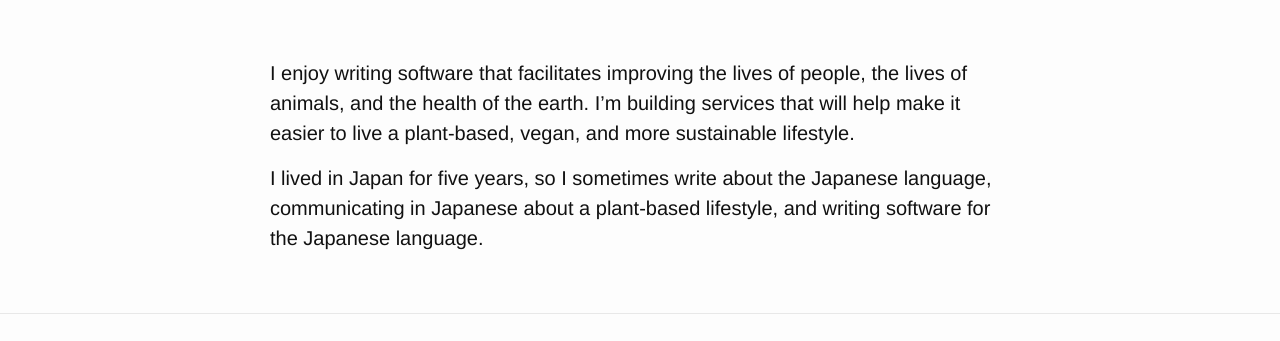
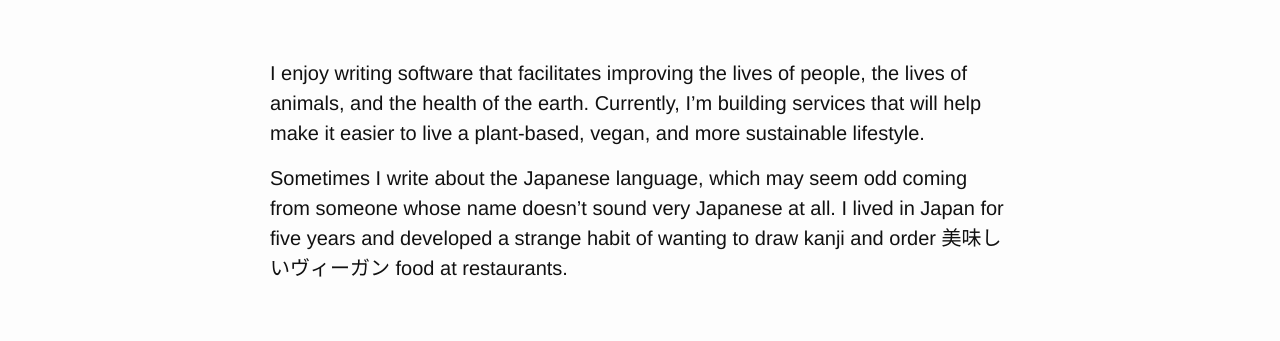
Before and after one commit to michaelvobrien/michaelvobrien.github.io, a plain HTML site: page index.html in a window 1280 px wide. Shown: the part 64-405 px from the top of the page. Drawn offline with Linux system fonts and the light colour scheme.

Commit message:
Update bio and main

```diff
--- a/index.html
+++ b/index.html
@@ -67,13 +67,15 @@
 
   <div class="post-content">
     <p>I enjoy writing software that facilitates improving the lives of
-people, the lives of animals, and the health of the earth. I’m
-building services that will help make it easier to live a plant-based,
-vegan, and more sustainable lifestyle.</p>
+people, the lives of animals, and the health of the earth. Currently,
+I’m building services that will help make it easier to live a
+plant-based, vegan, and more sustainable lifestyle.</p>
 
-<p>I lived in Japan for five years, so I sometimes write about the
-Japanese language, communicating in Japanese about a plant-based
-lifestyle, and writing software for the Japanese language.</p>
+<p>Sometimes I write about the Japanese language, which may seem odd
+coming from someone whose name doesn’t sound very Japanese at all. I
+lived in Japan for five years and developed a strange habit of wanting
+to draw kanji and order 美味しいヴィーガン food at
+restaurants.</p>
 
   </div>
 
```
Also changed, not shown: bio/index.html (+1 -1 lines).
